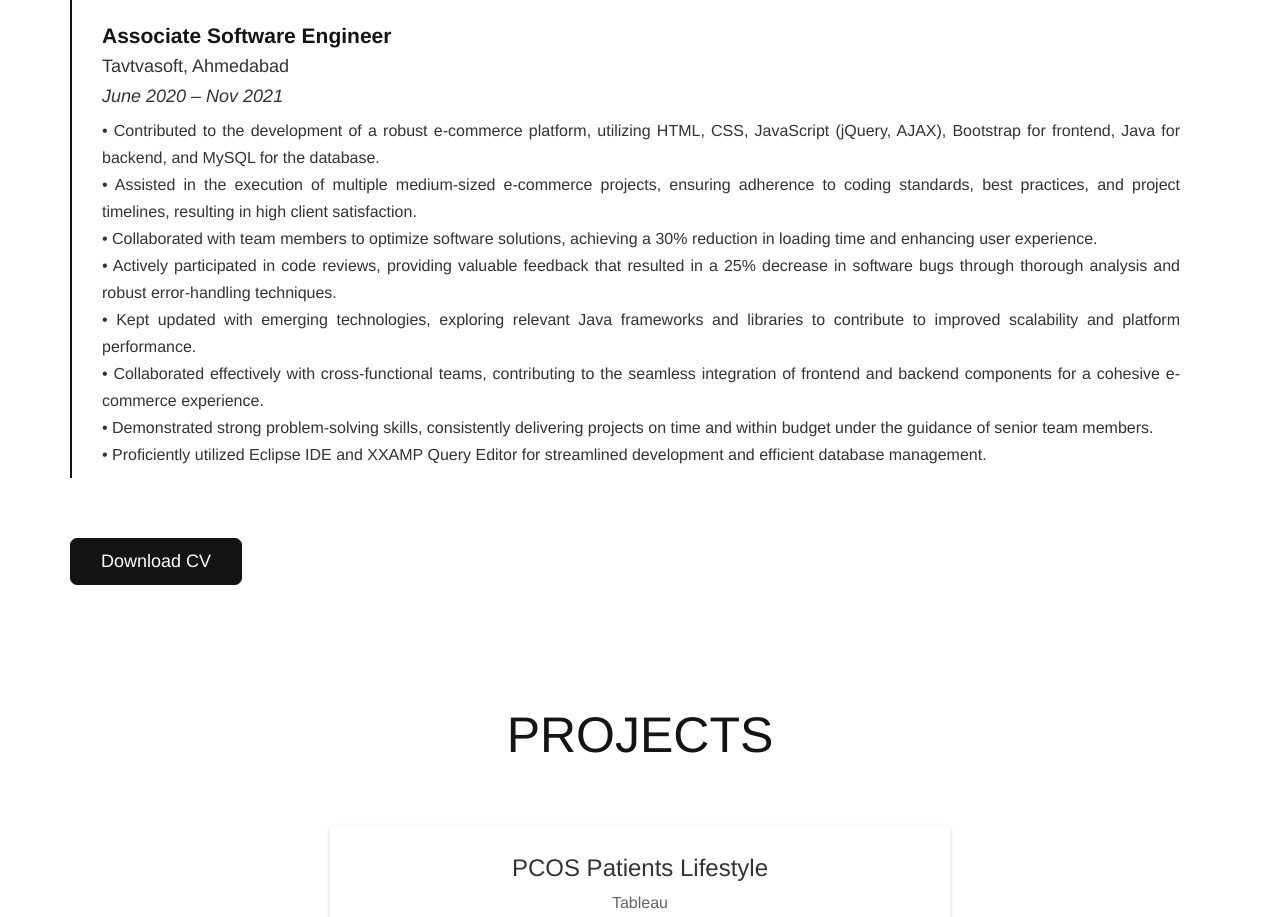
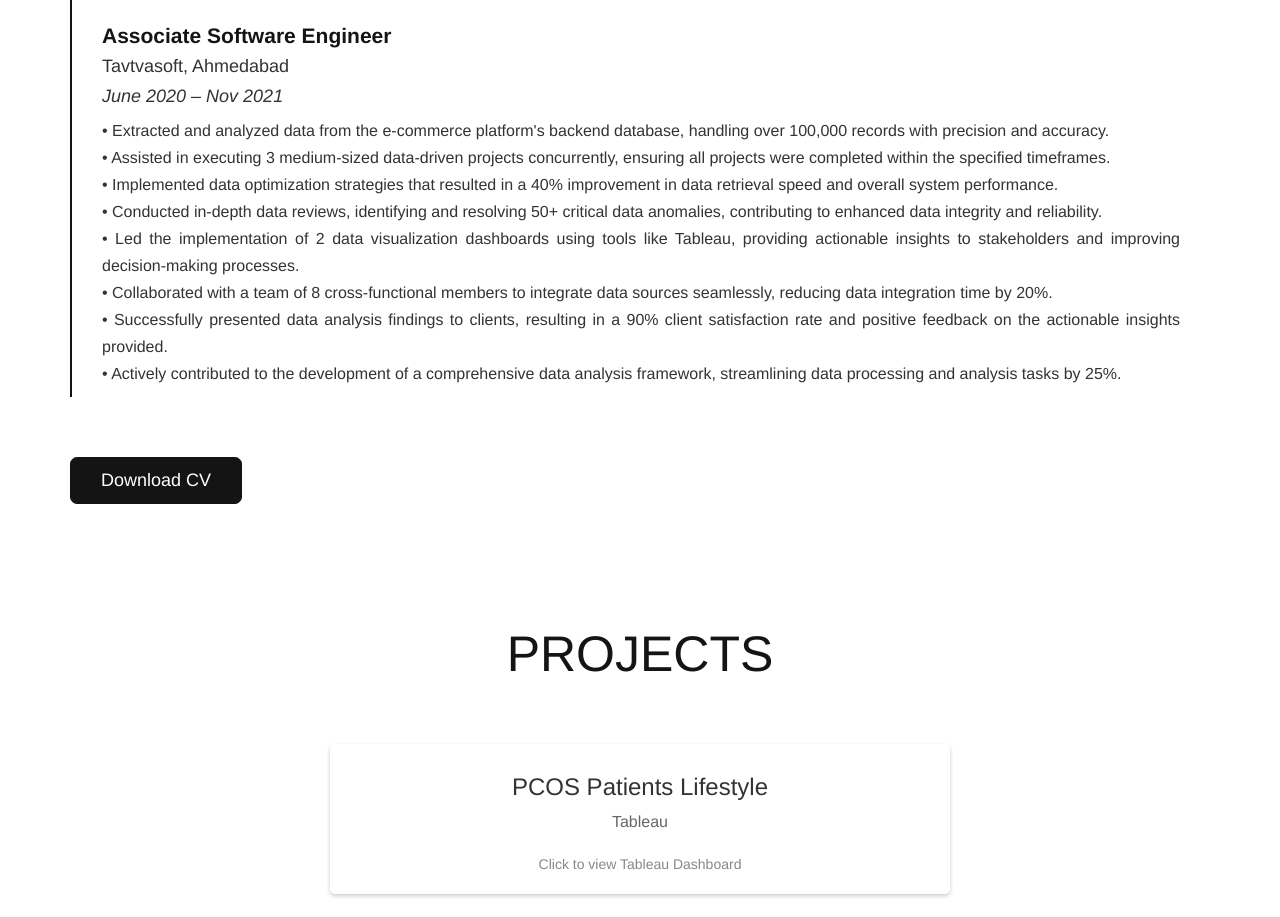
Before and after one commit to JayrajRadadiya/JayrajRadadiya.github.io, a plain HTML site: page index.html in a window 1280 px wide. Shown: the part 3065-3982 px from the top of the page. Drawn offline with nearby package versions, Linux system fonts and the light colour scheme; some packages are replaced by stand-ins of ours.

Commit message:
Update index.html

```diff
--- a/index.html
+++ b/index.html
@@ -346,15 +346,14 @@
                                     <h4>Tavtvasoft, Ahmedabad</h4>
                                     <h4><i>June 2020 – Nov 2021</i></h4>
                                     <!-- Resume Description -->
-                                    <p style="text-align: justify; font-size: 16px;">•	Contributed to the development of a robust e-commerce platform, utilizing HTML, CSS, JavaScript (jQuery, AJAX), Bootstrap for frontend, Java for backend, and MySQL for the database.<br>
-•	Assisted in the execution of multiple medium-sized e-commerce projects, ensuring adherence to coding standards, best practices, and project timelines, resulting in high client satisfaction.<br>
-•	Collaborated with team members to optimize software solutions, achieving a 30% reduction in loading time and enhancing user experience.<br>
-•	Actively participated in code reviews, providing valuable feedback that resulted in a 25% decrease in software bugs through thorough analysis and robust error-handling techniques.<br>
-•	Kept updated with emerging technologies, exploring relevant Java frameworks and libraries to contribute to improved scalability and platform performance.<br>
-•	Collaborated effectively with cross-functional teams, contributing to the seamless integration of frontend and backend components for a cohesive e-commerce experience.<br>
-•	Demonstrated strong problem-solving skills, consistently delivering projects on time and within budget under the guidance of senior team members.<br>
-•	Proficiently utilized Eclipse IDE and XXAMP Query Editor for streamlined development and efficient database management.
-
+                                    <p style="text-align: justify; font-size: 16px;">• Extracted and analyzed data from the e-commerce platform's backend database, handling over 100,000 records with precision and accuracy.<br>
+• Assisted in executing 3 medium-sized data-driven projects concurrently, ensuring all projects were completed within the specified timeframes.<br>
+• Implemented data optimization strategies that resulted in a 40% improvement in data retrieval speed and overall system performance.<br>
+• Conducted in-depth data reviews, identifying and resolving 50+ critical data anomalies, contributing to enhanced data integrity and reliability.<br>
+• Led the implementation of 2 data visualization dashboards using tools like Tableau, providing actionable insights to stakeholders and improving decision-making processes.<br>
+• Collaborated with a team of 8 cross-functional members to integrate data sources seamlessly, reducing data integration time by 20%.<br>
+• Successfully presented data analysis findings to clients, resulting in a 90% client satisfaction rate and positive feedback on the actionable insights provided.<br>
+• Actively contributed to the development of a comprehensive data analysis framework, streamlining data processing and analysis tasks by 25%.<br>
  </p>
 
                                 </div>
```
